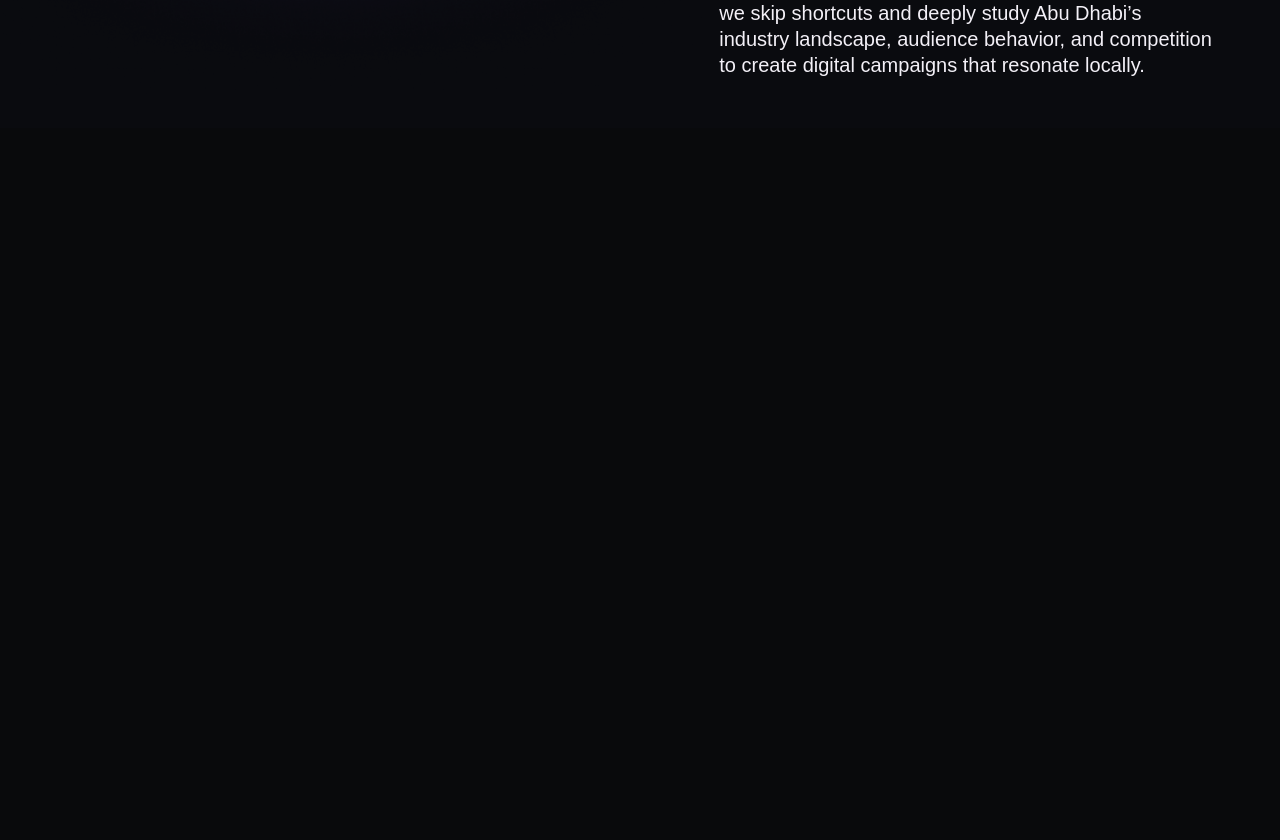
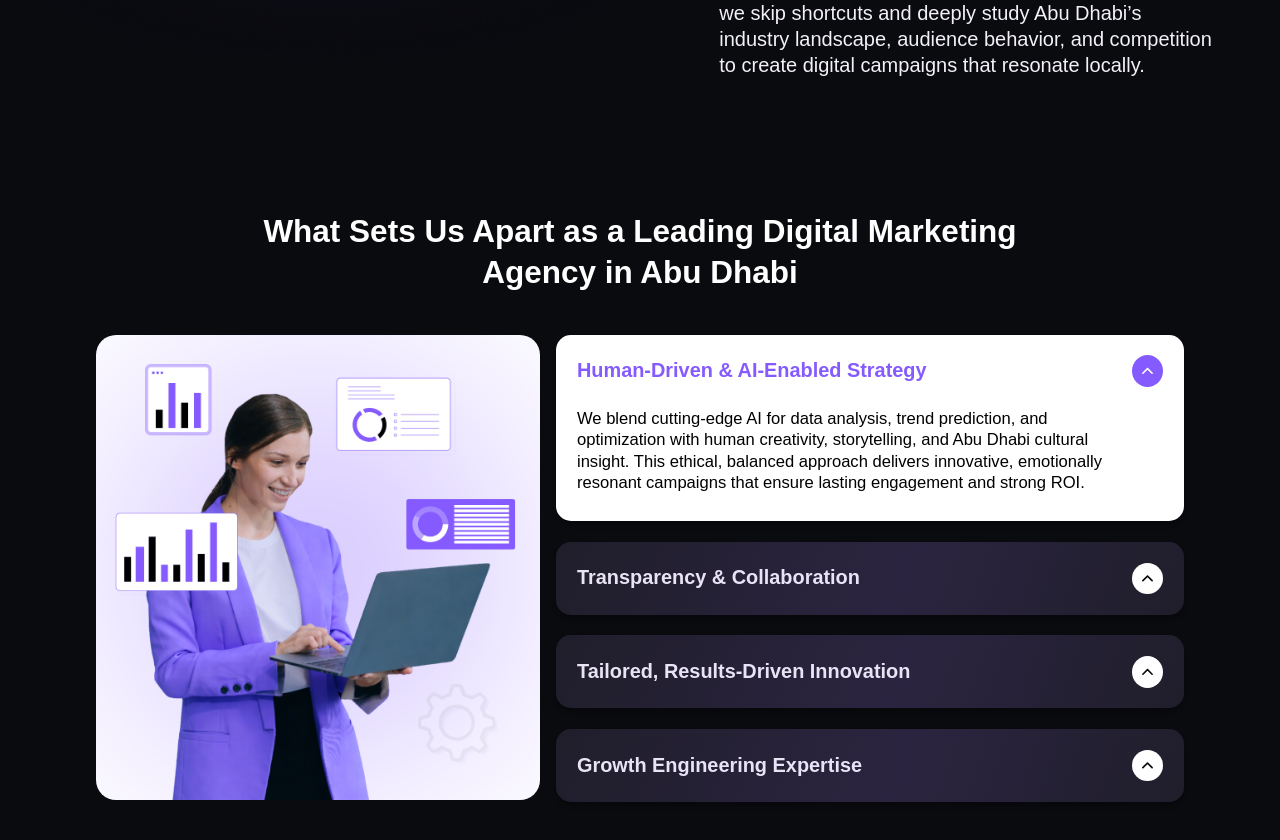
Before and after one commit to Bharath-moger/brandstory-landing-page, a Next.js app: page / in a window 1280 px wide. Shown: the part 2482-3322 px from the top of the page. Before the commit the page ends 2610 px from the top, so only its background shows below. Built offline with nearby package versions, Linux system fonts and the light colour scheme.

Commit message:
feat: add responsive why choose us section with interactive accordion

```diff
--- a/src/app/globals.css
+++ b/src/app/globals.css
@@ -263,3 +263,83 @@ a:focus-visible, button:focus-visible { outline: 3px solid #c9b6ff; outline-offs
   .about-content .section-heading { font-size: 28px; }
   .about-points { font-size: 16px; }
 }
+
+.why-section { padding-block: 100px; background: #0a0b0f; }
+.why-section .section-heading { padding-inline: 20px; }
+.why-layout {
+  /* Keep the Figma column proportions with 5% desktop side margins. */
+  width: 90%;
+  margin: 50px auto 0;
+  display: grid;
+  grid-template-columns: minmax(0, 535fr) minmax(0, 757fr);
+  gap: 20px;
+  align-items: start;
+}
+.why-illustration { display: block; width: 100%; height: auto; border-radius: 20px; }
+.why-accordion { display: grid; gap: 25px; min-width: 0; }
+.why-item { border-radius: 15px; background: linear-gradient(110deg, #201e2b, #2b2440 55%, #201e2b); box-shadow: 0 4px 4px #00000040; }
+.why-item.is-open { background: #fff; color: #000; }
+.why-item h3 { margin: 0; }
+.why-item button {
+  display: flex;
+  align-items: center;
+  justify-content: space-between;
+  gap: 20px;
+  width: 100%;
+  min-height: 88px;
+  border: 0;
+  border-radius: 15px;
+  padding: 25px;
+  background: transparent;
+  color: #e9e4f5;
+  text-align: left;
+  font-size: 24px;
+  font-weight: 700;
+  line-height: 1.3;
+}
+.why-item.is-open button { color: var(--primary); }
+.why-item button img { flex-shrink: 0; width: 38px; height: 38px; }
+.why-panel { padding: 0 25px 33px; font-size: 20px; line-height: 1.3; }
+.why-panel p { margin: 0; max-width: 660px; }
+.why-panel a { text-decoration: underline; text-underline-offset: 4px; }
+@media (min-width: 1200px) {
+  /* Scale the complete composition from its 1312px reference row. */
+  .why-section { --why-unit: calc(85vw / 1312); padding-block: calc(var(--why-unit) * 100); }
+  .why-section .section-heading { font-size: calc(var(--why-unit) * 38); }
+  .why-layout { width: 85%; gap: calc(var(--why-unit) * 20); margin-top: calc(var(--why-unit) * 50); }
+  .why-accordion { gap: calc(var(--why-unit) * 25); }
+  .why-item button {
+    min-height: calc(var(--why-unit) * 88);
+    padding: calc(var(--why-unit) * 25);
+    gap: calc(var(--why-unit) * 20);
+    font-size: calc(var(--why-unit) * 24);
+  }
+  .why-item button img { width: calc(var(--why-unit) * 38); height: calc(var(--why-unit) * 38); }
+  .why-panel { padding: 0 calc(var(--why-unit) * 25) calc(var(--why-unit) * 33); font-size: calc(var(--why-unit) * 20); }
+  .why-panel p { max-width: calc(var(--why-unit) * 660); }
+}
+@media (max-width: 1199px) {
+  .why-layout { width: calc(100% - 64px); }
+  .why-item button { padding: 20px; font-size: 21px; }
+  .why-panel { padding: 0 20px 28px; font-size: 18px; }
+  .why-heading-break { display: none; }
+}
+@media (max-width: 1023px) {
+  .why-section { padding-block: 80px; }
+  .why-layout { grid-template-columns: minmax(0, 2fr) minmax(0, 3fr); gap: 24px; }
+  .why-accordion { gap: 18px; }
+  .why-item button { font-size: 19px; gap: 14px; }
+  .why-panel { font-size: 17px; line-height: 1.4; }
+}
+@media (max-width: 767px) {
+  .why-layout { width: calc(100% - 48px); grid-template-columns: 1fr; gap: 32px; margin-top: 32px; }
+  .why-illustration { max-width: 535px; margin-inline: auto; }
+  .why-item button { font-size: 20px; }
+}
+@media (max-width: 600px) {
+  .why-section { padding-block: 64px; }
+  .why-layout { width: calc(100% - 40px); }
+  .why-item button { min-height: 80px; padding: 20px; font-size: 18px; }
+  .why-item button img { width: 38px; height: 38px; }
+  .why-panel { font-size: 16px; line-height: 1.5; padding-bottom: 24px; }
+}
--- a/src/app/page.js
+++ b/src/app/page.js
@@ -2,6 +2,7 @@ import Header from "@/components/layout/Header";
 import Hero from "@/components/sections/Hero";
 import Services from "@/components/sections/Services";
 import About from "@/components/sections/About";
+import WhyChooseUs from "@/components/sections/WhyChooseUs";
 
 export default function Home() {
   return (
@@ -14,6 +15,7 @@ export default function Home() {
         </div>
         <Services />
         <About />
+        <WhyChooseUs />
       </main>
     </>
   );
--- a/src/components/sections/WhyChooseUs.jsx
+++ b/src/components/sections/WhyChooseUs.jsx
@@ -0,0 +1,66 @@
+"use client";
+
+import { useState } from "react";
+import Image from "next/image";
+import SectionHeading from "@/components/ui/SectionHeading";
+import { contactEmail, differentiators } from "@/data/siteData";
+
+export default function WhyChooseUs() {
+  const [openId, setOpenId] = useState(differentiators[0].id);
+
+  return (
+    <section className="why-section" id="why-brandstory" aria-labelledby="why-heading">
+      <SectionHeading id="why-heading">
+        What Sets Us Apart as a Leading Digital Marketing<br className="why-heading-break" /> Agency in Abu Dhabi
+      </SectionHeading>
+      <div className="why-layout">
+        <Image
+          className="why-illustration"
+          src="/assets/illustrations/marketing-strategy.png"
+          alt="Marketing strategist working on a laptop with analytics and campaign charts"
+          width={535}
+          height={561}
+          sizes="(max-width: 767px) 90vw, 37vw"
+        />
+        <div className="why-accordion">
+          {differentiators.map(({ id, title, description }) => {
+            const isOpen = openId === id;
+            return (
+              <div className={`why-item${isOpen ? " is-open" : ""}`} key={id}>
+                <h3>
+                  <button
+                    id={`why-trigger-${id}`}
+                    type="button"
+                    aria-expanded={isOpen}
+                    aria-controls={`why-panel-${id}`}
+                    onClick={() => setOpenId(isOpen ? null : id)}
+                  >
+                    <span>{title}</span>
+                    <Image
+                      src={`/assets/icons/Group ${isOpen ? "1171275603" : "1171275604"}.svg`}
+                      width={38}
+                      height={38}
+                      alt=""
+                    />
+                  </button>
+                </h3>
+                <div
+                  id={`why-panel-${id}`}
+                  role="region"
+                  aria-labelledby={`why-trigger-${id}`}
+                  hidden={!isOpen}
+                  className="why-panel"
+                >
+                  {description ? <p>{description}</p> : (
+                    // The reference does not include these expanded answers yet.
+                    <a href={contactEmail}>Get in touch to learn more about our approach.</a>
+                  )}
+                </div>
+              </div>
+            );
+          })}
+        </div>
+      </div>
+    </section>
+  );
+}
--- a/src/data/siteData.js
+++ b/src/data/siteData.js
@@ -45,3 +45,14 @@ export const services = [
     description: "We deliver performance-focused PPC campaign management tailored for businesses in Abu Dhabi. As a certified Google Partner and Meta Partner agency, we optimize pay-per-click campaigns to ensure maximum reach, high-quality leads, and the best return on investment.",
   },
 ];
+
+export const differentiators = [
+  {
+    id: "human-ai-strategy",
+    title: "Human-Driven & AI-Enabled Strategy",
+    description: "We blend cutting-edge AI for data analysis, trend prediction, and optimization with human creativity, storytelling, and Abu Dhabi cultural insight. This ethical, balanced approach delivers innovative, emotionally resonant campaigns that ensure lasting engagement and strong ROI.",
+  },
+  { id: "transparency", title: "Transparency & Collaboration", description: null },
+  { id: "innovation", title: "Tailored, Results-Driven Innovation", description: null },
+  { id: "growth-engineering", title: "Growth Engineering Expertise", description: null },
+];
```
